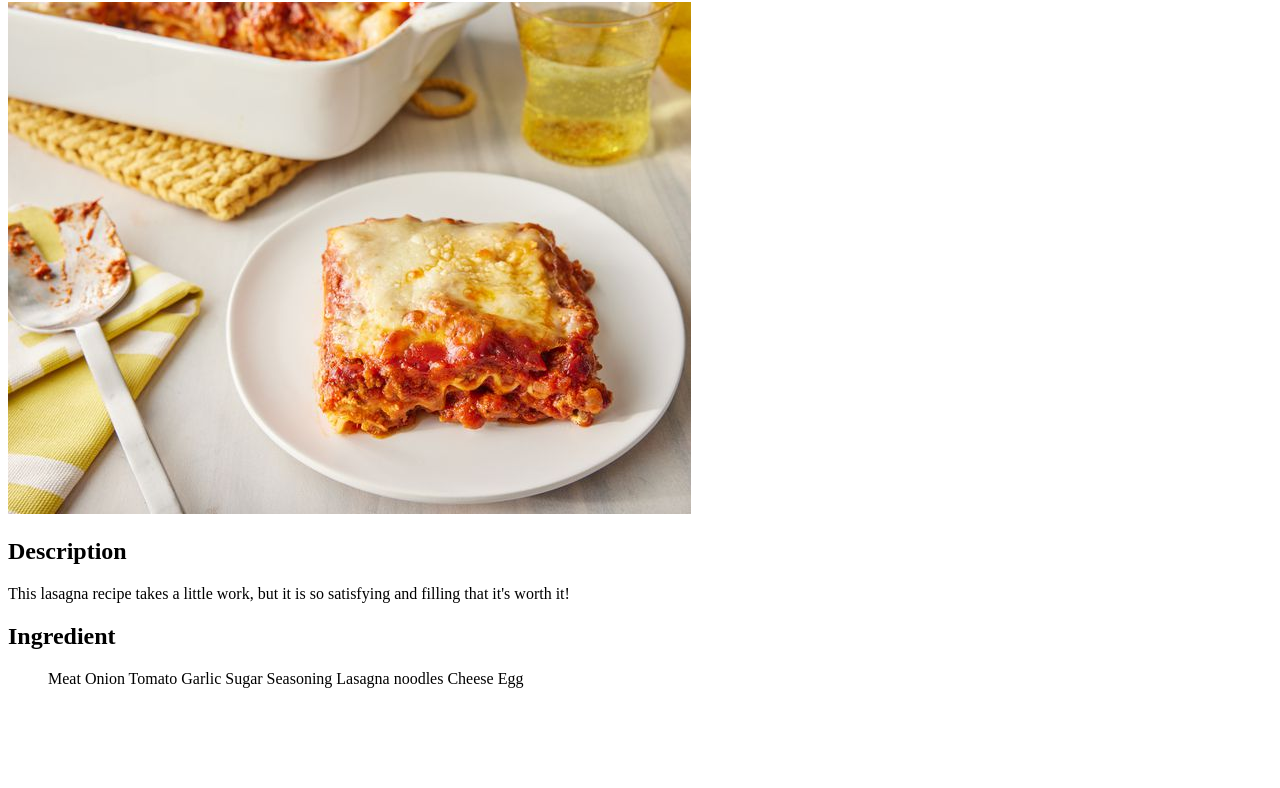
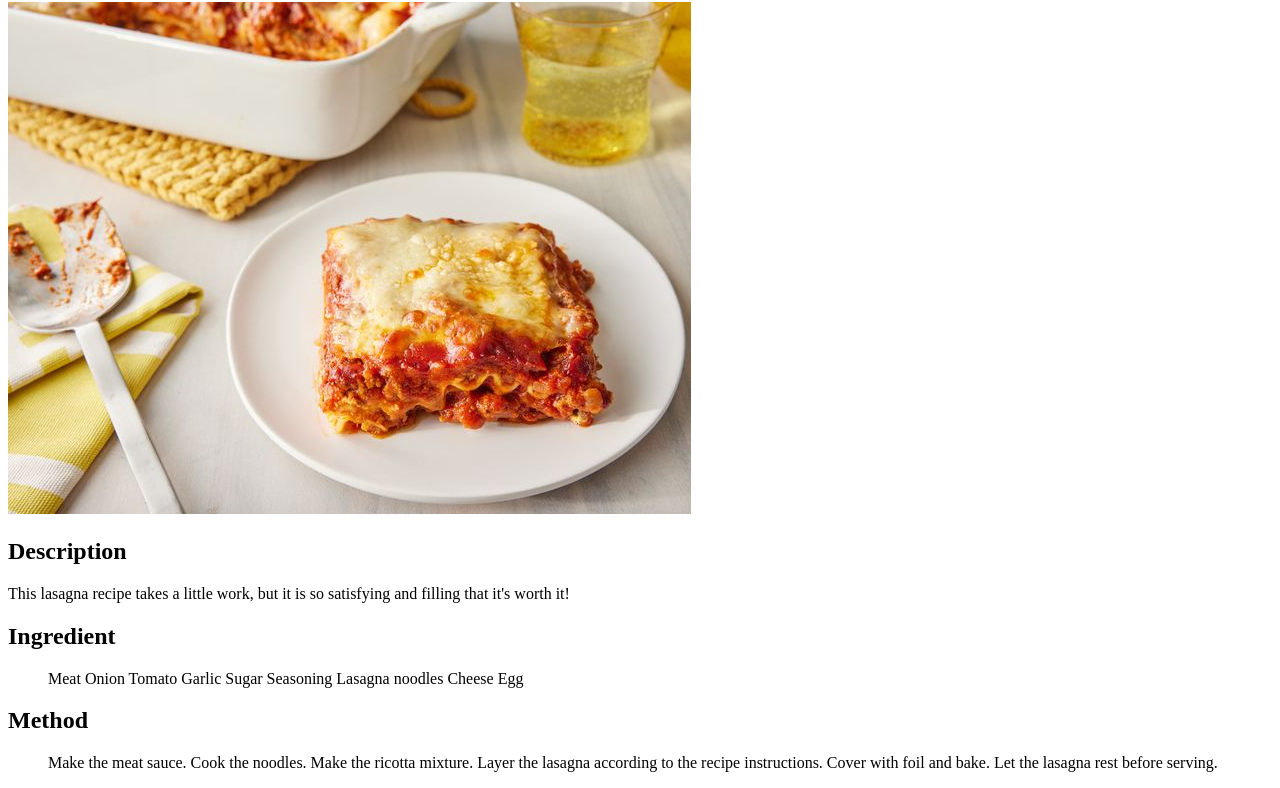
Before and after one commit to GitOfGod/odin-recipes, a plain HTML site: page recipes/lasagna.html in a window 1280 px wide. Shown: the part 78-866 px from the top of the page. Before the commit the page ends 800 px from the top, so only its background shows below. Drawn offline with Linux system fonts and the light colour scheme.

Commit message:
feat: Add method to lasagna.html

```diff
--- a/recipes/lasagna.html
+++ b/recipes/lasagna.html
@@ -21,5 +21,14 @@
         <il>Cheese</il>
         <il>Egg</il>
     </ul>
+    <h2>Method</h2>
+    <ol>
+        <il>Make the meat sauce.</il>
+        <il>Cook the noodles.</il>
+        <il>Make the ricotta mixture.</il>
+        <il>Layer the lasagna according to the recipe instructions.</il>
+        <il>Cover with foil and bake.</il>
+        <il>Let the lasagna rest before serving.</il>
+    </ol>
 </body>
 </html>
```
